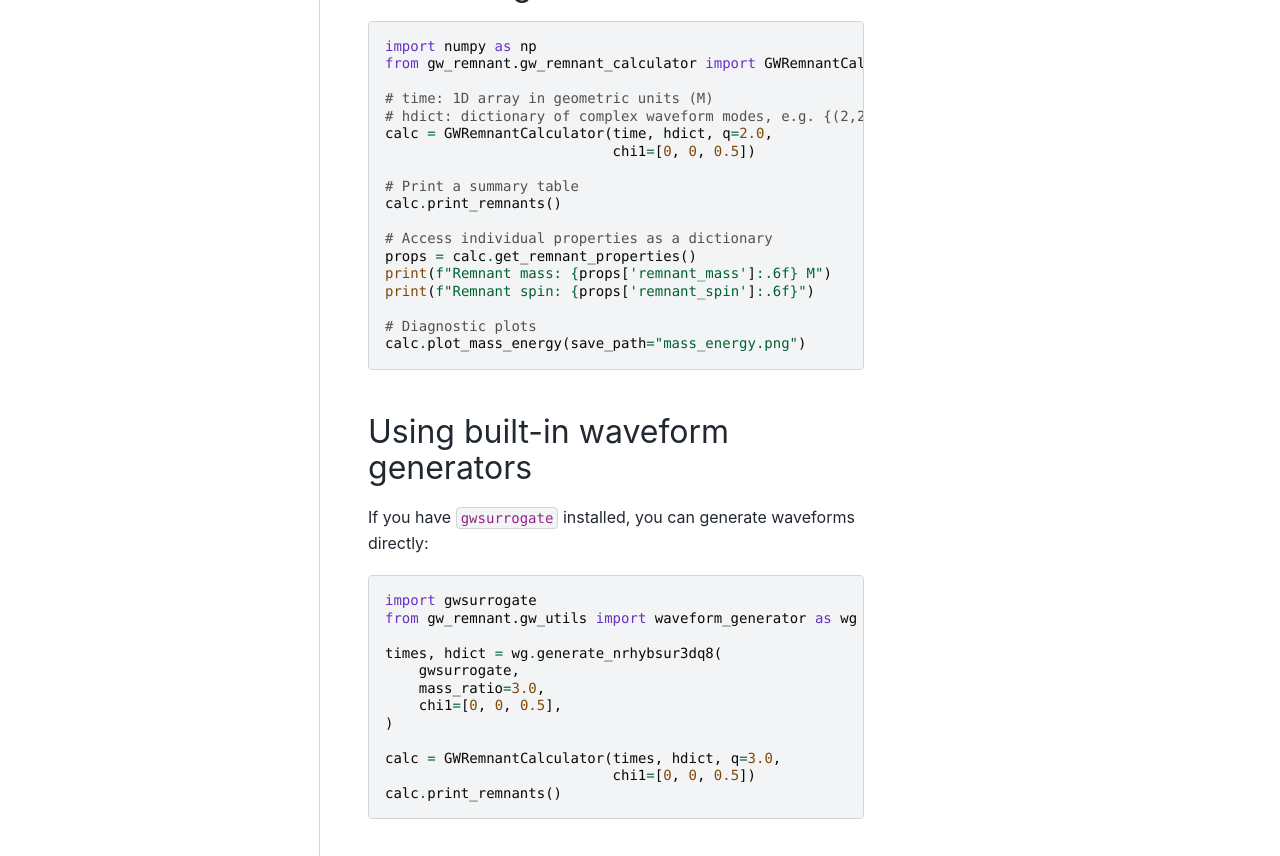
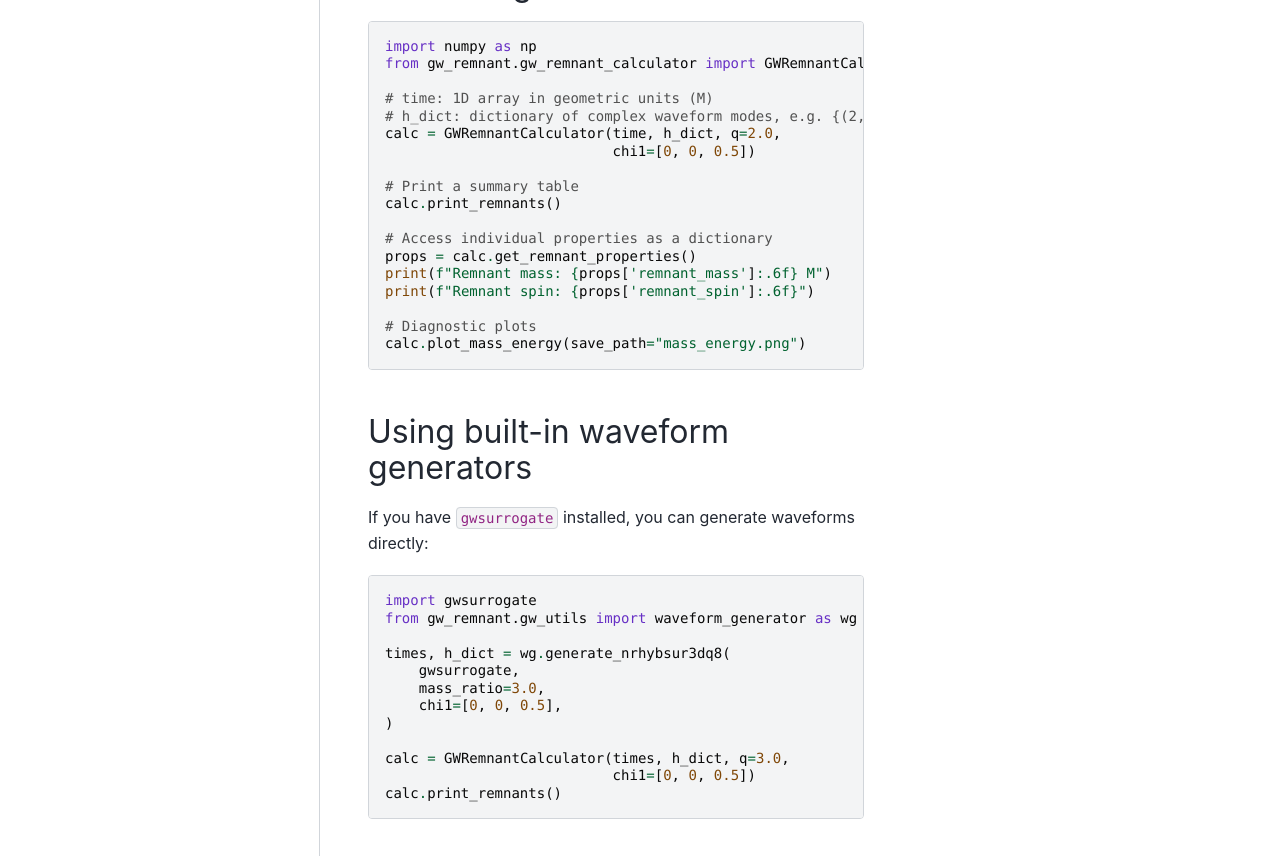
Before and after one commit to tousifislam/gw_remnant, a Sphinx documentation site: the page built from docs/quickstart.rst, in a window 1280 px wide and 1400 px high. Shown: the part 392-1248 px from the top of the window. Built offline with Sphinx 7.4.7 and the PyData theme 0.15.4, drawn with Linux system fonts in a browser that asks for light colours; pages that are not in the unit, such as notebooks, are missing from menus.

Commit message:
Rename the waveform-dict parameter hdict -> h_dict
Match the parameter name used across the sibling projects (gwModels). This is a
name-only change: the dictionary keys remain (l,m) tuples, which is the
ecosystem-standard format (gwsurrogate, sxs). Updates all calculators, tests,
README, docs, and the example notebooks.

```diff
--- a/docs/index.rst
+++ b/docs/index.rst
@@ -15,7 +15,7 @@ quantities and reports the final remnant properties.
 
    from gw_remnant.gw_remnant_calculator import GWRemnantCalculator
 
-   calc = GWRemnantCalculator(time, hdict, q=2.0,
+   calc = GWRemnantCalculator(time, h_dict, q=2.0,
                               chi1=[0, 0, 0.5])
    calc.print_remnants()
    calc.plot_mass_energy()
--- a/docs/quickstart.rst
+++ b/docs/quickstart.rst
@@ -14,8 +14,8 @@ Basic usage
    from gw_remnant.gw_remnant_calculator import GWRemnantCalculator
 
    # time: 1D array in geometric units (M)
-   # hdict: dictionary of complex waveform modes, e.g. {(2,2): h22(t), ...}
-   calc = GWRemnantCalculator(time, hdict, q=2.0,
+   # h_dict: dictionary of complex waveform modes, e.g. {(2,2): h22(t), ...}
+   calc = GWRemnantCalculator(time, h_dict, q=2.0,
                               chi1=[0, 0, 0.5])
 
    # Print a summary table
@@ -39,13 +39,13 @@ If you have ``gwsurrogate`` installed, you can generate waveforms directly:
    import gwsurrogate
    from gw_remnant.gw_utils import waveform_generator as wg
 
-   times, hdict = wg.generate_nrhybsur3dq8(
+   times, h_dict = wg.generate_nrhybsur3dq8(
        gwsurrogate,
        mass_ratio=3.0,
        chi1=[0, 0, 0.5],
    )
 
-   calc = GWRemnantCalculator(times, hdict, q=3.0,
+   calc = GWRemnantCalculator(times, h_dict, q=3.0,
                               chi1=[0, 0, 0.5])
    calc.print_remnants()
 
```
Also changed, not shown: README.md (+2 -2 lines), docs/user_guide/waveform_input.rst (+5 -5 lines), 12 other files.
